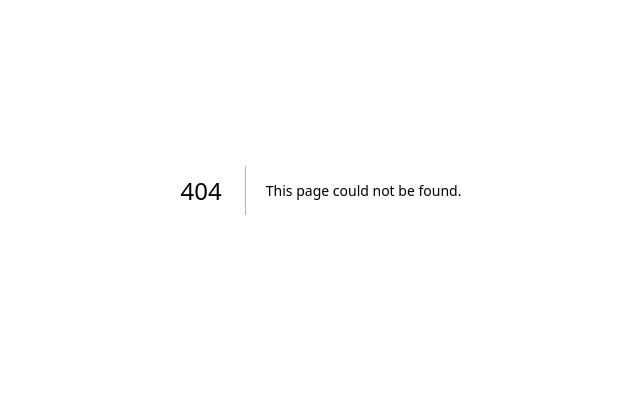
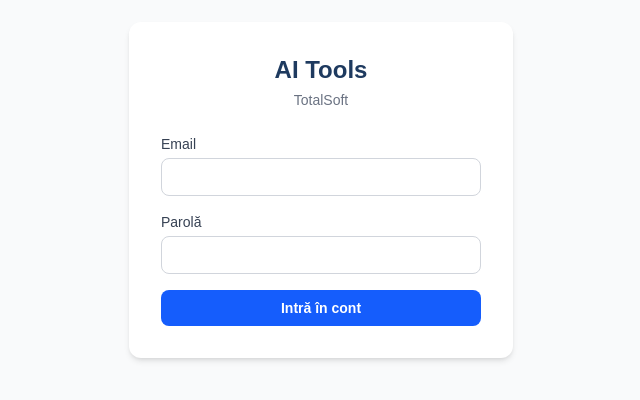
Before and after one commit to danieltoma90-hub/ai-tools-web-Private, a Next.js app in the folder frontend/: page /login in a window 1280 px wide. Before the commit this address had no page. Shown: the part 210-610 px from the top of the page, without its empty margins (319-959 px from the left). Built offline with nearby package versions, Linux system fonts and the light colour scheme; no server answers.

Commit message:
feat: Next.js auth foundation — Supabase client, middleware, login page

```diff
--- /dev/null
+++ b/frontend/app/login/page.tsx
@@ -0,0 +1,71 @@
+"use client";
+import { useState } from "react";
+import { login } from "@/lib/auth";
+import { useRouter } from "next/navigation";
+
+export default function LoginPage() {
+  const [email, setEmail] = useState("");
+  const [password, setPassword] = useState("");
+  const [error, setError] = useState("");
+  const [loading, setLoading] = useState(false);
+  const router = useRouter();
+
+  async function handleSubmit(e: React.FormEvent) {
+    e.preventDefault();
+    setLoading(true);
+    setError("");
+    try {
+      await login(email, password);
+      router.push("/minuta");
+    } catch (err: unknown) {
+      setError(err instanceof Error ? err.message : "Eroare la autentificare");
+    } finally {
+      setLoading(false);
+    }
+  }
+
+  return (
+    <div className="min-h-screen bg-gray-50 flex items-center justify-center">
+      <div className="bg-white p-8 rounded-xl shadow-md w-full max-w-sm">
+        <div className="text-center mb-6">
+          <h1 className="text-2xl font-bold text-[#1e3a5f]">AI Tools</h1>
+          <p className="text-sm text-gray-500 mt-1">TotalSoft</p>
+        </div>
+        <form onSubmit={handleSubmit} className="space-y-4">
+          <div>
+            <label className="block text-sm font-medium text-gray-700 mb-1">
+              Email
+            </label>
+            <input
+              type="email"
+              value={email}
+              onChange={(e) => setEmail(e.target.value)}
+              className="w-full border border-gray-300 rounded-lg px-3 py-2 text-sm focus:outline-none focus:ring-2 focus:ring-blue-500"
+              required
+            />
+          </div>
+          <div>
+            <label className="block text-sm font-medium text-gray-700 mb-1">
+              Parolă
+            </label>
+            <input
+              type="password"
+              value={password}
+              onChange={(e) => setPassword(e.target.value)}
+              className="w-full border border-gray-300 rounded-lg px-3 py-2 text-sm focus:outline-none focus:ring-2 focus:ring-blue-500"
+              required
+            />
+          </div>
+          {error && <p className="text-sm text-red-600">{error}</p>}
+          <button
+            type="submit"
+            disabled={loading}
+            className="w-full bg-blue-600 text-white py-2 rounded-lg text-sm font-semibold hover:bg-blue-700 disabled:opacity-50"
+          >
+            {loading ? "Se conectează..." : "Intră în cont"}
+          </button>
+        </form>
+      </div>
+    </div>
+  );
+}
--- /dev/null
+++ b/frontend/lib/api.ts
@@ -0,0 +1,63 @@
+import { getToken } from "./auth";
+
+const API = process.env.NEXT_PUBLIC_API_URL!;
+
+async function authHeaders() {
+  const token = await getToken();
+  return { Authorization: `Bearer ${token}` };
+}
+
+export async function postMinuta(file: File) {
+  const form = new FormData();
+  form.append("file", file);
+  const res = await fetch(`${API}/api/minuta`, {
+    method: "POST",
+    headers: await authHeaders(),
+    body: form,
+  });
+  if (!res.ok) throw new Error((await res.json()).detail ?? "Eroare server");
+  return res.json() as Promise<{
+    filename: string;
+    docx_b64: string;
+    preview_html: string;
+    storage_path: string;
+  }>;
+}
+
+export async function postMockup(file: File) {
+  const form = new FormData();
+  form.append("file", file);
+  const res = await fetch(`${API}/api/mockup`, {
+    method: "POST",
+    headers: await authHeaders(),
+    body: form,
+  });
+  if (!res.ok) throw new Error((await res.json()).detail ?? "Eroare server");
+  return res.json() as Promise<{
+    filename: string;
+    docx_b64: string;
+    html: string;
+    html_compact: string;
+  }>;
+}
+
+export async function postScenarii(file: File) {
+  const form = new FormData();
+  form.append("file", file);
+  const res = await fetch(`${API}/api/scenarii`, {
+    method: "POST",
+    headers: await authHeaders(),
+    body: form,
+  });
+  if (!res.ok) throw new Error((await res.json()).detail ?? "Eroare server");
+  return res.json() as Promise<{ filename: string; xlsx_b64: string }>;
+}
+
+export async function getDocuments(tool?: string) {
+  const url = tool ? `${API}/api/documents?tool=${tool}` : `${API}/api/documents`;
+  const res = await fetch(url, { headers: await authHeaders() });
+  if (!res.ok) throw new Error("Eroare la încărcarea documentelor");
+  return res.json() as Promise<
+    { name: string; created_at: string; size: number; download_url: string }[]
+  >;
+}
--- /dev/null
+++ b/frontend/lib/auth.ts
@@ -0,0 +1,16 @@
+import { supabase } from "./supabase";
+
+export async function getToken(): Promise<string | null> {
+  const { data } = await supabase.auth.getSession();
+  return data.session?.access_token ?? null;
+}
+
+export async function logout() {
+  await supabase.auth.signOut();
+  window.location.href = "/login";
+}
+
+export async function login(email: string, password: string) {
+  const { error } = await supabase.auth.signInWithPassword({ email, password });
+  if (error) throw new Error(error.message);
+}
--- /dev/null
+++ b/frontend/lib/supabase.ts
@@ -0,0 +1,6 @@
+import { createBrowserClient } from "@supabase/ssr";
+
+export const supabase = createBrowserClient(
+  process.env.NEXT_PUBLIC_SUPABASE_URL!,
+  process.env.NEXT_PUBLIC_SUPABASE_ANON_KEY!
+);
--- /dev/null
+++ b/frontend/middleware.ts
@@ -0,0 +1,28 @@
+import { createServerClient } from "@supabase/ssr";
+import { NextResponse, type NextRequest } from "next/server";
+
+export async function middleware(request: NextRequest) {
+  const response = NextResponse.next();
+  const supabase = createServerClient(
+    process.env.NEXT_PUBLIC_SUPABASE_URL!,
+    process.env.NEXT_PUBLIC_SUPABASE_ANON_KEY!,
+    { cookies: { getAll: () => request.cookies.getAll(), setAll: () => {} } }
+  );
+
+  const {
+    data: { session },
+  } = await supabase.auth.getSession();
+  const isPublic = request.nextUrl.pathname.startsWith("/login");
+
+  if (!session && !isPublic) {
+    return NextResponse.redirect(new URL("/login", request.url));
+  }
+  if (session && request.nextUrl.pathname === "/login") {
+    return NextResponse.redirect(new URL("/minuta", request.url));
+  }
+  return response;
+}
+
+export const config = {
+  matcher: ["/((?!_next/static|_next/image|favicon.ico).*)"],
+};
--- a/frontend/package.json
+++ b/frontend/package.json
@@ -9,6 +9,8 @@
     "lint": "eslint"
   },
   "dependencies": {
+    "@supabase/ssr": "^0.12.0",
+    "@supabase/supabase-js": "^2.108.2",
     "next": "16.2.9",
     "react": "19.2.4",
     "react-dom": "19.2.4"
```
Also changed, not shown: 1 other file (tests, documents, lock files or other folders).
